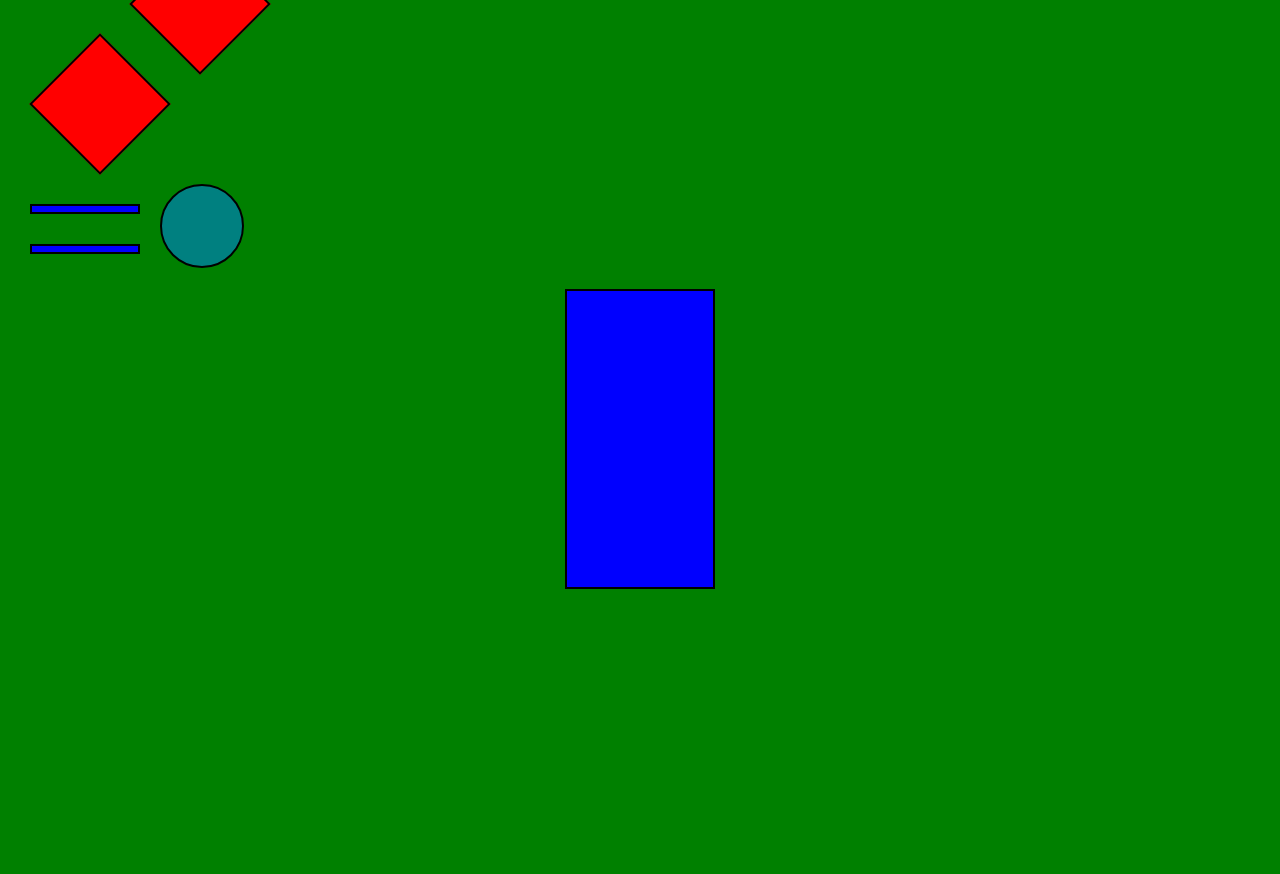
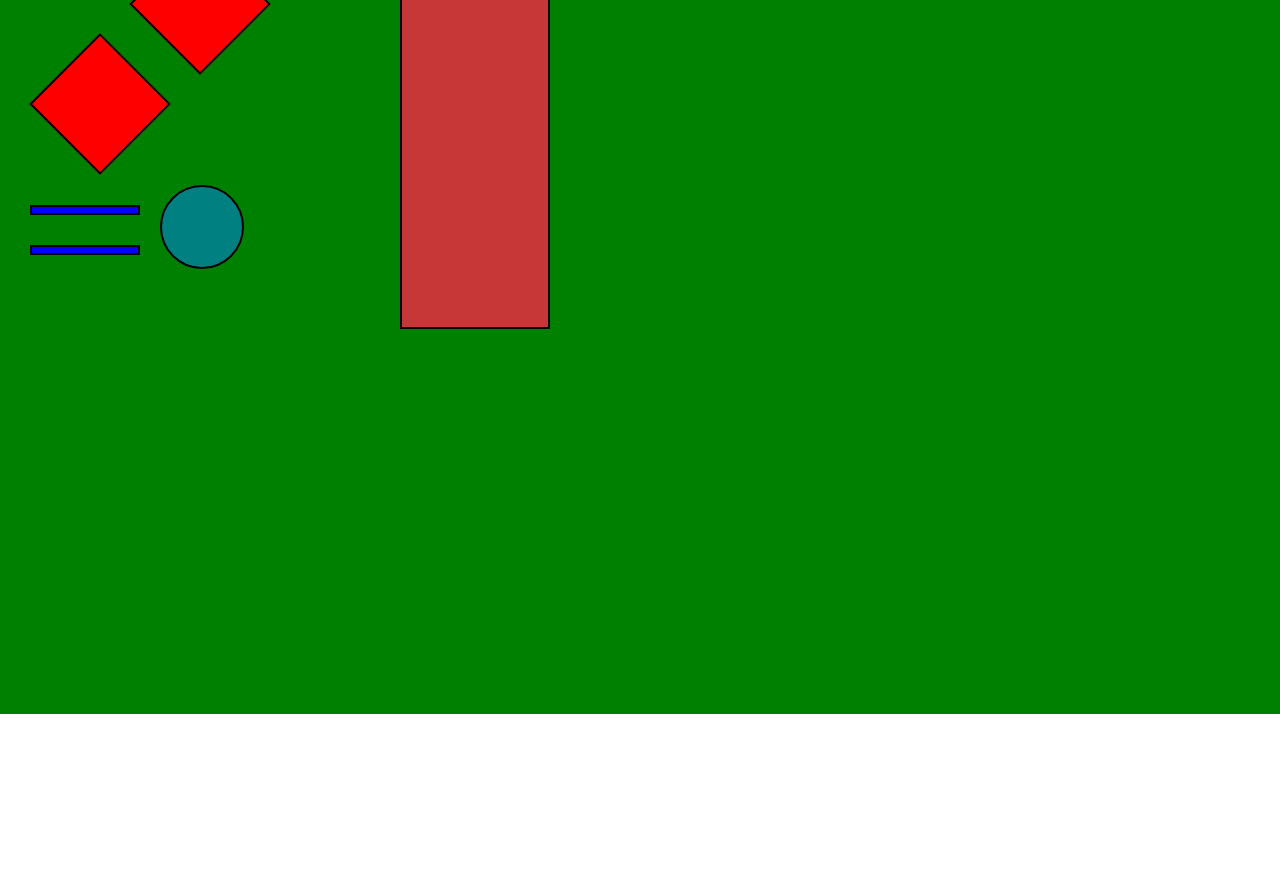
Before and after one commit to LukaWDZ/Zadanie_Optimo, a plain HTML site: page index.html in a window 1280 px wide. Shown: the part 131-1005 px from the top of the page. After the commit the page ends 845 px from the top, so only its background shows below. Drawn offline with Linux system fonts and the light colour scheme.

Commit message:
Medium resolution implementation

```diff
--- a/index.html
+++ b/index.html
@@ -22,7 +22,9 @@
             <div class="circle"></div>
         </div>
         <div class="container3">
-            <div class="rectangle"></div>
+            <div class="rectangle">
+                ABC
+            </div>
         </div>
     </main>
 </body>
--- a/style.css
+++ b/style.css
@@ -72,7 +72,7 @@ main {
     }
 .container3 {
     width: 100%;
-    height: 600px;
+    height: 430px;
     display: block;
     position: relative;
 }
@@ -81,10 +81,36 @@ main {
         display: block;
         position: absolute;
         width: 150px;
-        height: 300px;
+        height: 400px;
         box-sizing: border-box;
         background: #0000FF;
         border: 2px solid #000000;
-        left: 50%;
-        transform: translateX(-50%);
+        left: 100px;
+        text-align: center;
+        padding-top: 20px;
+        font-size: 30px;
+        font-family: sans-serif;
     }
+@media (min-width: 583px) {
+    main{
+        height: 100%;
+    }
+    .container1, .container2, .container3 {
+        position: absolute;
+        width: 50%;
+    }
+
+    .container1, .container2{
+        left:0;
+    }
+
+    .container2{
+        top: 306px;
+    }
+    .container3{
+        left: 300px;
+    }
+    .rectangle {
+        background: #C83737;
+    }
+}
```
